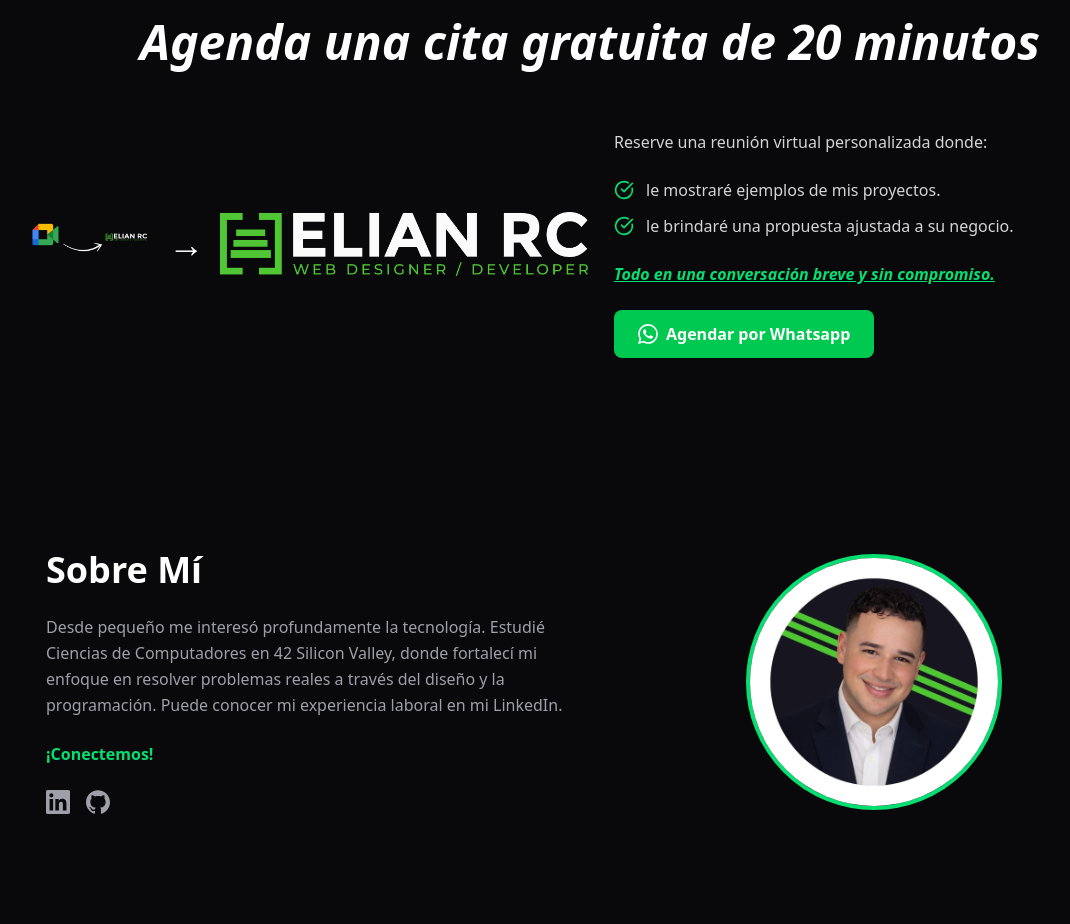
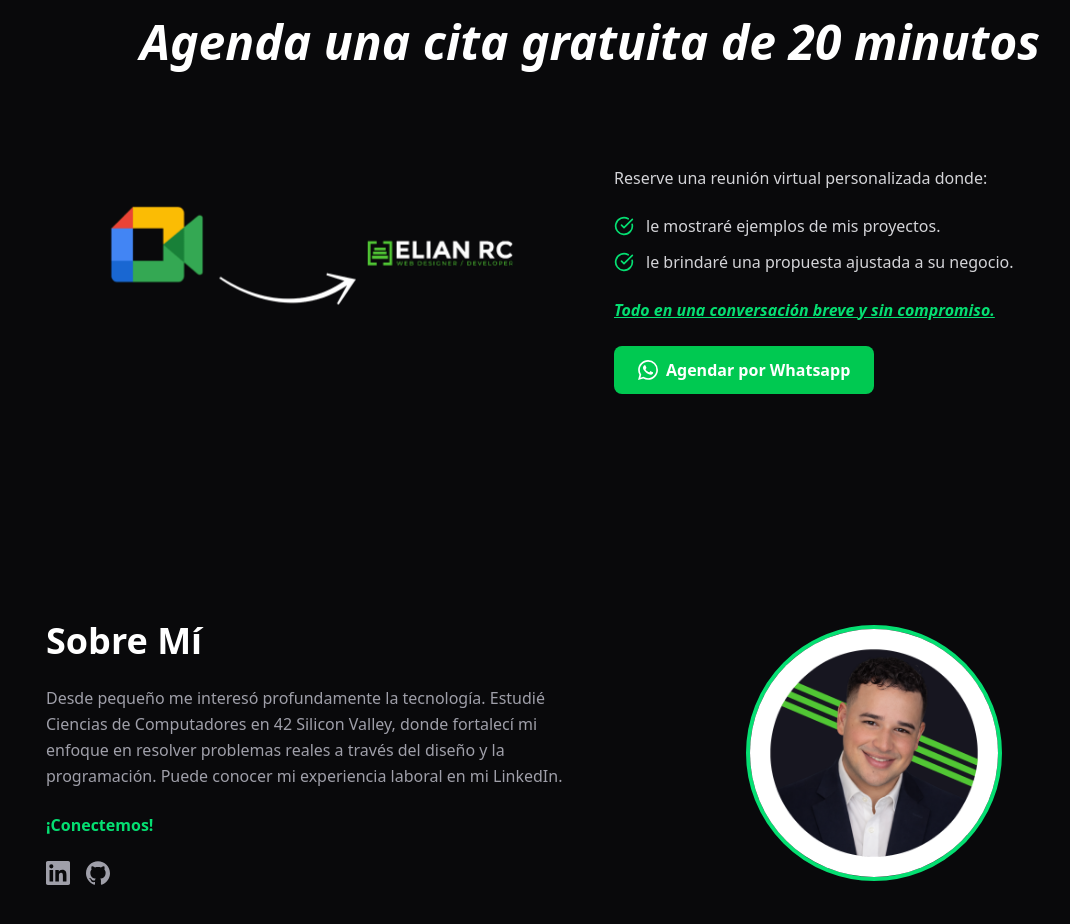
Before and after one commit to elianrc/elianrc.com, a Next.js app: page / in a window 1280 px wide. Shown: the part 2920-3844 px from the top of the page, without its empty margins (50-1120 px from the left). Built offline with nearby package versions, Linux system fonts and the light colour scheme.

Commit message:
fix: use single google-meet image at full size, remove extra logo

```diff
--- a/components/MeetingCTA.tsx
+++ b/components/MeetingCTA.tsx
@@ -25,17 +25,11 @@
         </h2>
 
         <div className="grid grid-cols-1 md:grid-cols-2 gap-12 items-center">
-          <div className="flex items-center justify-center gap-4">
+          <div className="flex justify-center">
             <img
               src="/images/google-meet.png"
               alt="Google Meet"
-              className="w-32 h-32 object-contain"
-            />
-            <span className="text-4xl">→</span>
-            <img
-              src="/images/dark-back-logo.png"
-              alt="Elián RC"
-              className="h-16 w-auto"
+              className="w-full max-w-md object-contain"
             />
           </div>
 
```
